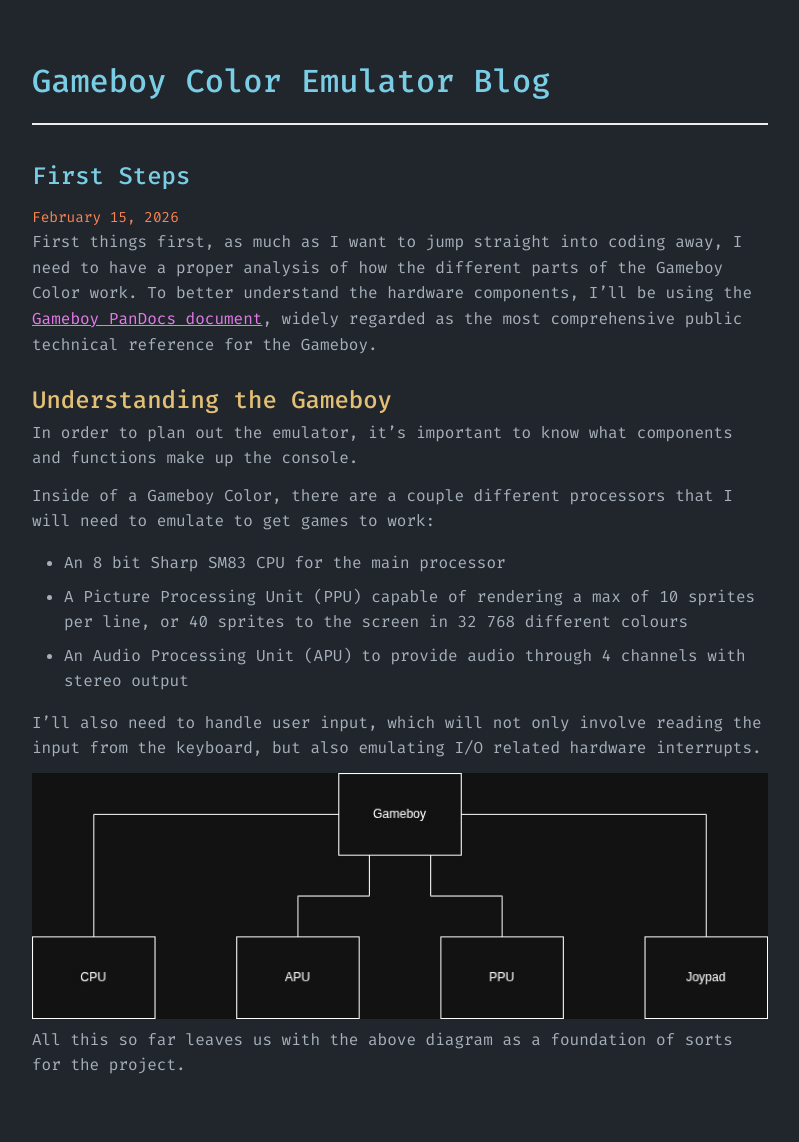
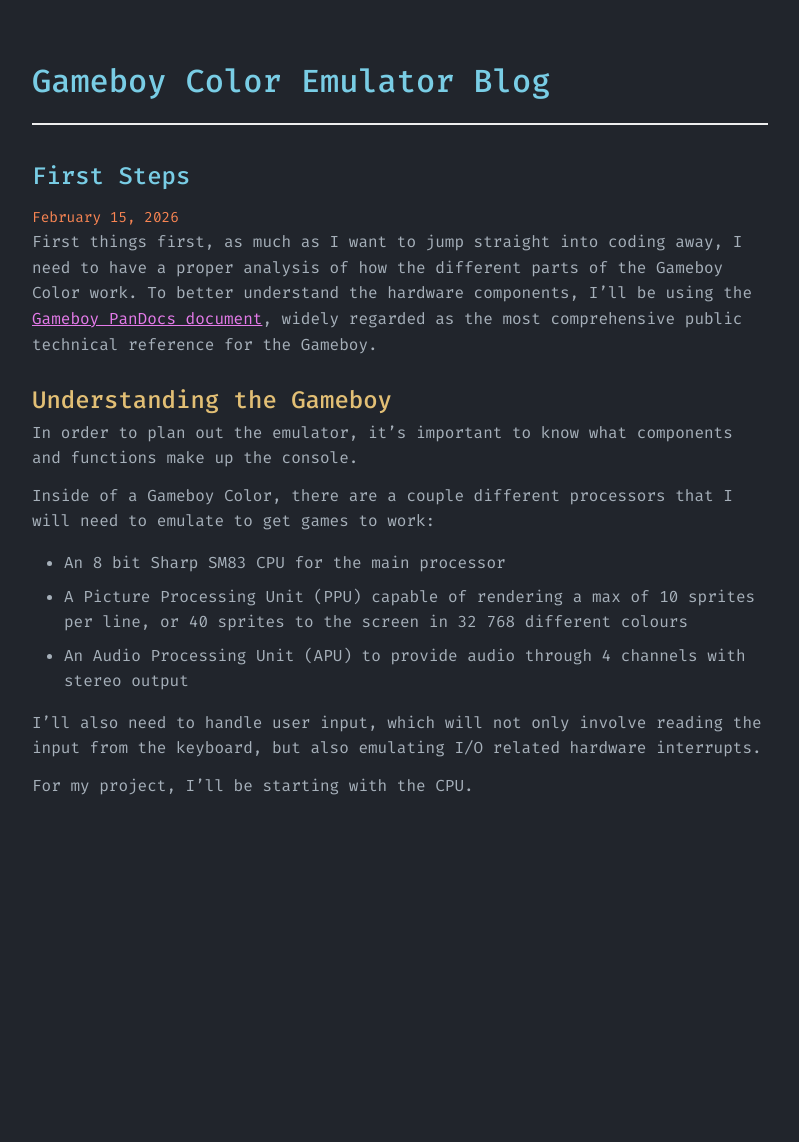
Before and after one commit to husaamkhan/gameboy-blog, a Jekyll site: the page built from _posts/2026-02-15-firststeps.md, in a window 1280 px wide. Shown: the whole page, without its empty margins (240-1039 px from the left). Built offline with Jekyll 4.4.1, drawn with Linux system fonts in a browser that asks for light colours; after the commit the page ends 900 px from its top, so only the background shows below that.

Commit message:
updated first steps post to remove diagram

```diff
--- a/_posts/2026-02-15-firststeps.md
+++ b/_posts/2026-02-15-firststeps.md
@@ -15,5 +15,4 @@
 
 I'll also need to handle user input, which will not only involve reading the input from the keyboard, but also emulating I/O related hardware interrupts.
 
-![Gameboy Emulator UML Class Diagram]({{ site.baseurl }}/assets/gameboy_emulator_uml_class_diagram.jpg){: width="100%" }
-All this so far leaves us with the above diagram as a foundation of sorts for the project.
+For my project, I'll be starting with the CPU.
```
